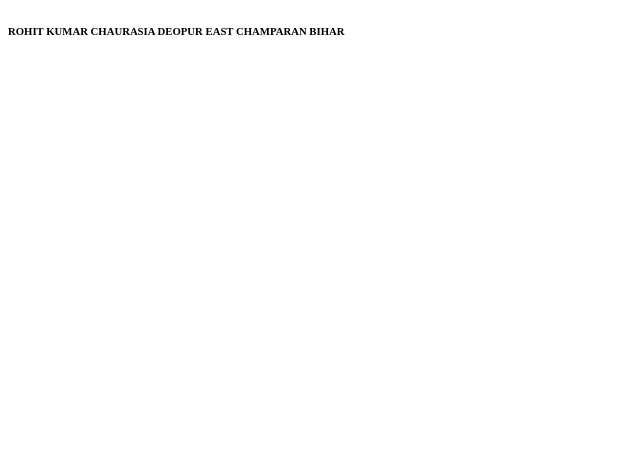
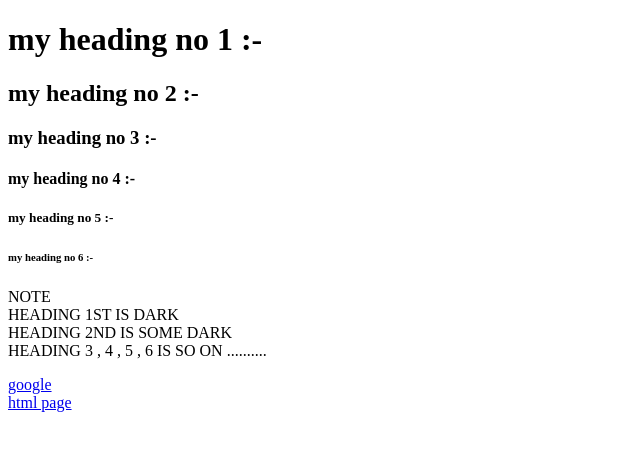
Before and after one commit to kumarohit0379/My_first_html_code, a plain HTML site: page index.html in a window 1280 px wide. Shown: the whole page, without its empty margins (0-640 px from the left). Drawn offline with Linux system fonts and the light colour scheme.

Commit message:
Update index.html

```diff
--- a/index.html
+++ b/index.html
@@ -1,6 +1,15 @@
 <!DOCTYPE html>
-<html lang="eng">
-<head><link rel="stylesheet" href="/storage/emulated/0/style.css"</head>
-<body><h6>ROHIT KUMAR CHAURASIA DEOPUR EAST CHAMPARAN BIHAR </h6>
+<head lan="en"></head>
+<body>
+<h1>my heading no 1 :- </h1>
+<h2>my heading no 2 :- </h2>
+<h3>my heading no 3 :- </h3>
+<h4>my heading no 4 :- </h4>
+<h5>my heading no 5 :- </h5>
+<h6>my heading no 6 :- </h6>
+<!-- this is my headings -->
+<p>NOTE</BR>HEADING 1ST IS DARK </BR> HEADING 2ND IS SOME DARK </BR> HEADING 3 , 4 , 5 , 6  IS SO ON ..........</BR><P>
+<a href ="https://google.com/">google</a></br>
+<a href ="/storage/emulated/0/Pictures/Instagram/IMG_20241017_062633_248.jpg"> html page</a>
+
 </body>
-</html>
```
